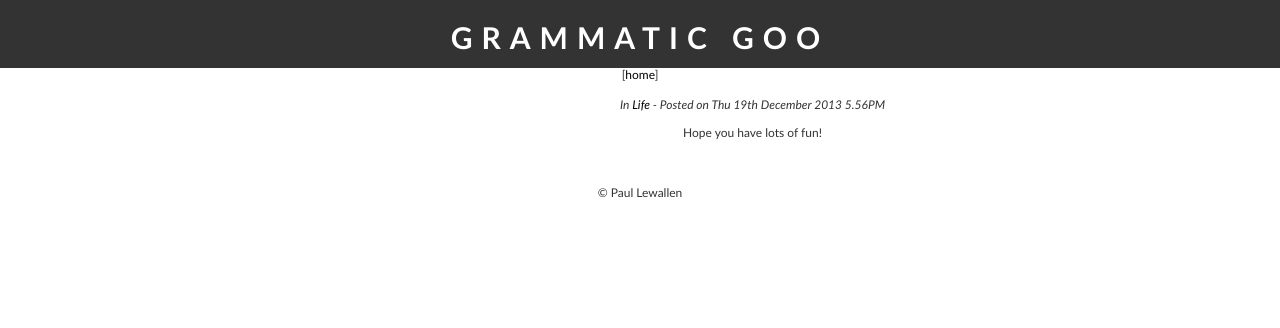
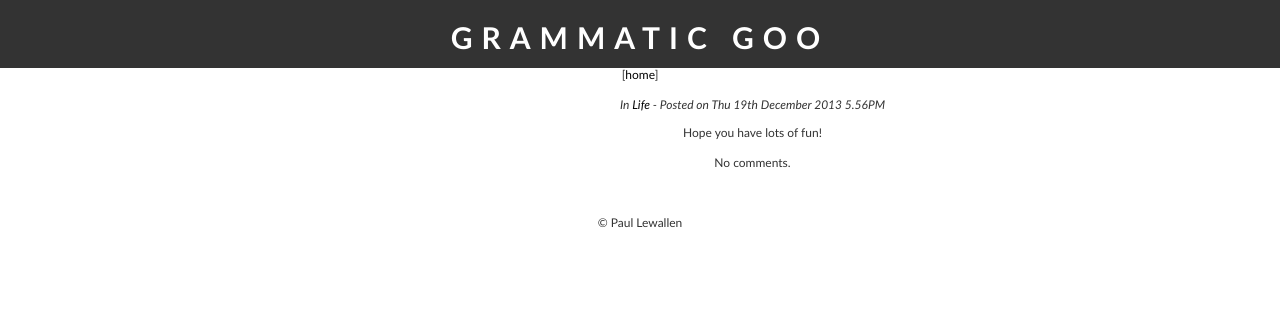
Before and after one commit to paullewallencom/PHP-weblog, a PHP site: page /_SandBox/ in a window 1280 px wide. Shown: the top 328 px of the page. Run offline with PHP 8.4, Linux system fonts and the light colour scheme; data comes from the database, SQL or seed files in the repository.

Commit message:
Add comment display

```diff
--- a/index.php
+++ b/index.php
@@ -18,6 +18,23 @@ echo "<i>In <a href='viewcat.php?id=" . $row['cat_id']
 echo "<p>";
 echo nl2br($row['body']);
 echo "</p>";
-
+echo "<p>";
+$commsql = "SELECT name FROM comments WHERE blog_id = " . $row['id'] .
+        " ORDER BY dateposted;";
+$commresult = mysql_query($commsql);
+$numrows_comm = mysql_num_rows($commresult);
+if($numrows_comm == 0) {
+    echo "<p>No comments.</p>";
+}
+else {
+    echo "(<strong>" . $numrows_comm . "</strong>) comments : ";
+    $i = 1;
+    while($commrow = mysql_fetch_assoc($commresult)) {
+        echo "<a href='viewentry.php?id=" . $row['id'] ."#comment" . $i .
+                "'>" . $commrow['name'] . "</a> ";
+        $i++;
+    }
+}
+echo "</p>";
 require("footer.php");
 ?>
```
